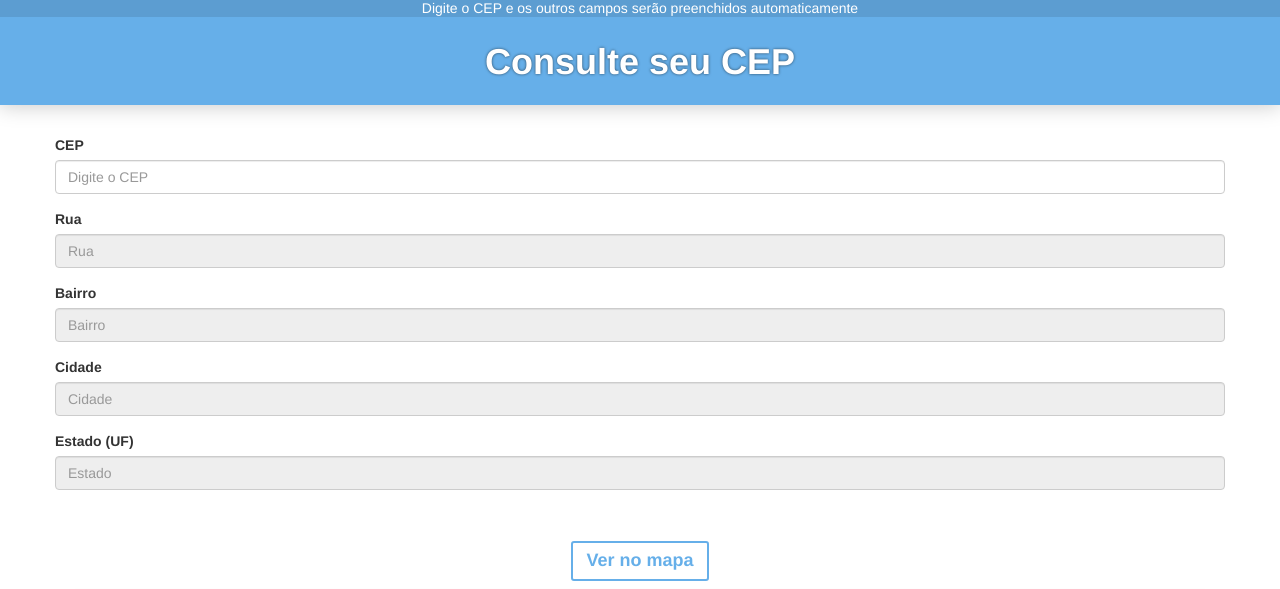
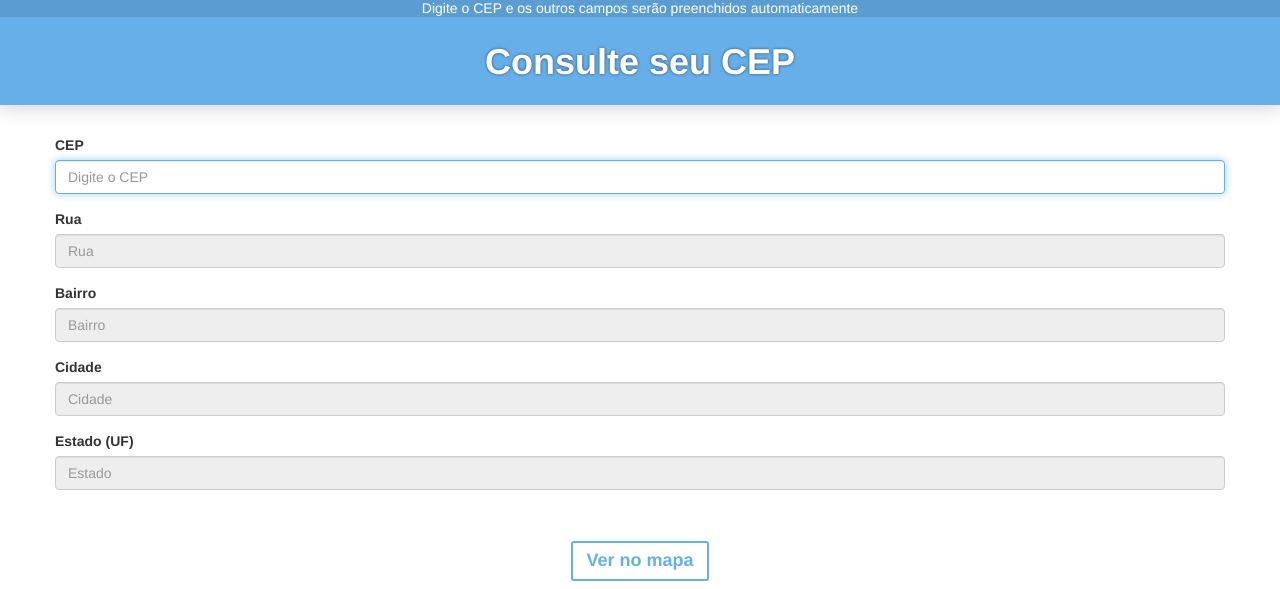
Before and after one commit to mauriciomutte/cep-autocomplete, a website: page index.html in a window 1280 px wide. Shown: the top 589 px of the page. Drawn offline with nearby package versions, Linux system fonts and the light colour scheme; some packages are replaced by stand-ins of ours.

Commit message:
Add autofocus

```diff
--- a/index.html
+++ b/index.html
@@ -18,7 +18,7 @@
 			<form class="form-horizontal">
 				<div class="form-group">
 					<label for="cep">CEP</label>
-					<input type="textbox" id="cep" onblur="pesquisaCep(this.value)" class="form-control" maxlength="9" onkeypress="formatar('#####-###', this)" name="cep" placeholder="Digite o CEP">
+					<input type="textbox" id="cep" onblur="pesquisaCep(this.value)" class="form-control" maxlength="9" onkeypress="formatar('#####-###', this)" name="cep" placeholder="Digite o CEP" autofocus>
 				</div>
 				<div class="form-group">
 					<label for="rua">Rua</label>
```
